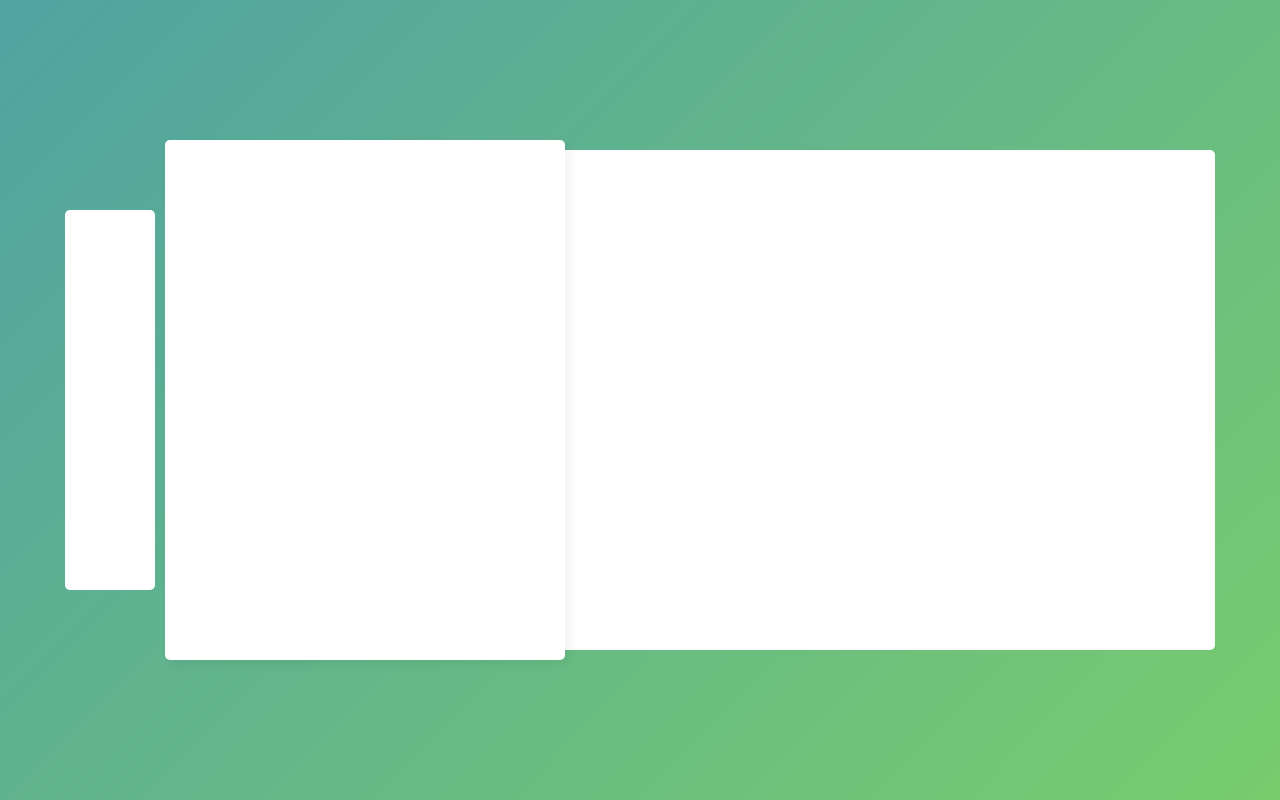
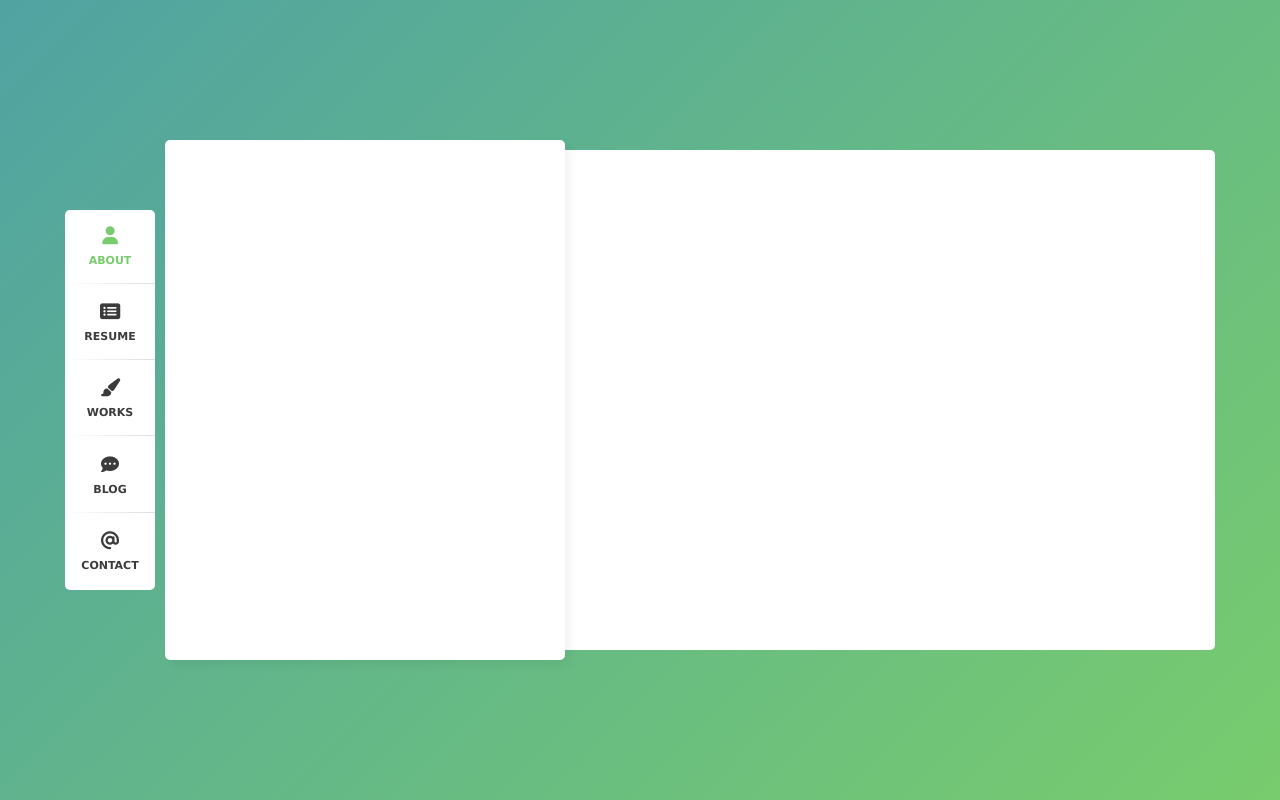
Before and after one commit to yailenfe/diseno-fotante, a plain HTML site: page index.html in a window 1280 px wide. Drawn offline with Linux system fonts and the light colour scheme.

Commit message:
design lateral menu

```diff
--- a/index.html
+++ b/index.html
@@ -11,7 +11,16 @@
 </head>
 <body>
   <div class="container">
-    <div class="menu"> </div>
+    <div class="menu">
+      <ul>
+        <li class="active"><a href="#"><i class="fas fa-user"><span>ABOUT</span></i></a></li>
+        <li><a href="#"><i class="fas fa-list-alt"><span>RESUME</span></i></a></li>
+        <li><a href="#"><i class="fas fa-paint-brush"><span>WORKS</span></i></a></li>
+        <li><a href="#"><i class="fas fa-comment-dots"><span>BLOG</span></i></a></li>
+        <li><a href="#"><i class="fas fa-at"><span>CONTACT</span></i></a></li>
+      </ul>
+
+      </div>
     <div class="contact"></div>
     <div class="auxiliar-about"></div>
   </div>
--- a/style.css
+++ b/style.css
@@ -1,8 +1,7 @@
-
  body{
   background: linear-gradient(135deg ,#50a3a2,#78cc6d);
-  font-family: sans-serif;
   margin: 0;
+  font-family: Arial, Helvetica, sans-serif;
  }
 
 .container{
@@ -21,6 +20,52 @@
   border-radius: 5px;
 }
 
+.menu ul{
+ margin: 0;
+ padding-left: 0;
+ display: flex;
+ height: 100%;
+ flex-direction: column;
+ justify-content: space-around;
+}
+
+.menu ul li{
+  text-decoration: none;
+  list-style-type: none;
+  text-align: center;
+  border-bottom: 1px solid;
+  border-image-source: linear-gradient(to left, rgba(0, 0, 0, .13),transparent);
+  border-image-slice: 1;
+  padding: 15px;
+}
+
+.menu ul li:last-child{
+  border: none;
+}
+
+.menu ul li a{
+  color: #3b3b3b;
+}
+
+.menu ul li a span{
+  display: block;
+  margin-top: 10px;
+  font-size: 11px;
+  font-family: 'Lucida Sans', 'Lucida Sans Regular', 'Lucida Grande', 'Lucida Sans Unicode', Geneva, Verdana, sans-serif;
+}
+
+.menu ul li i{
+  font-size: 18px;
+}
+
+.menu ul li.active a{
+  color:#78cc6d;
+}
+
+.menu ul li a:hover{
+  color: #78cc6d;
+}
+
 .contact{
   height: 520px;
   width: 400px;
```
